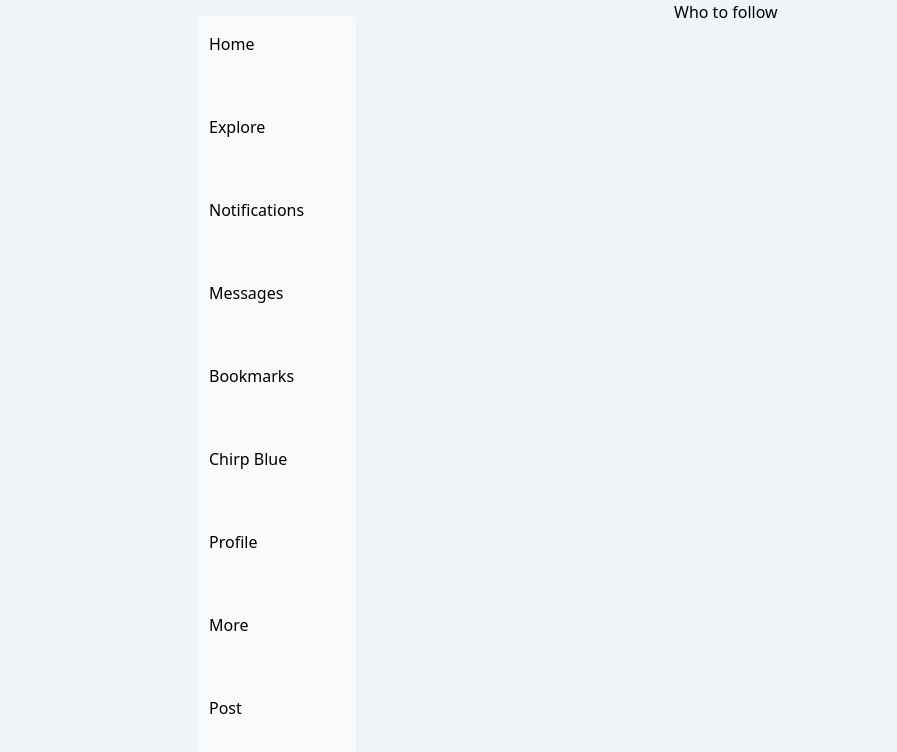
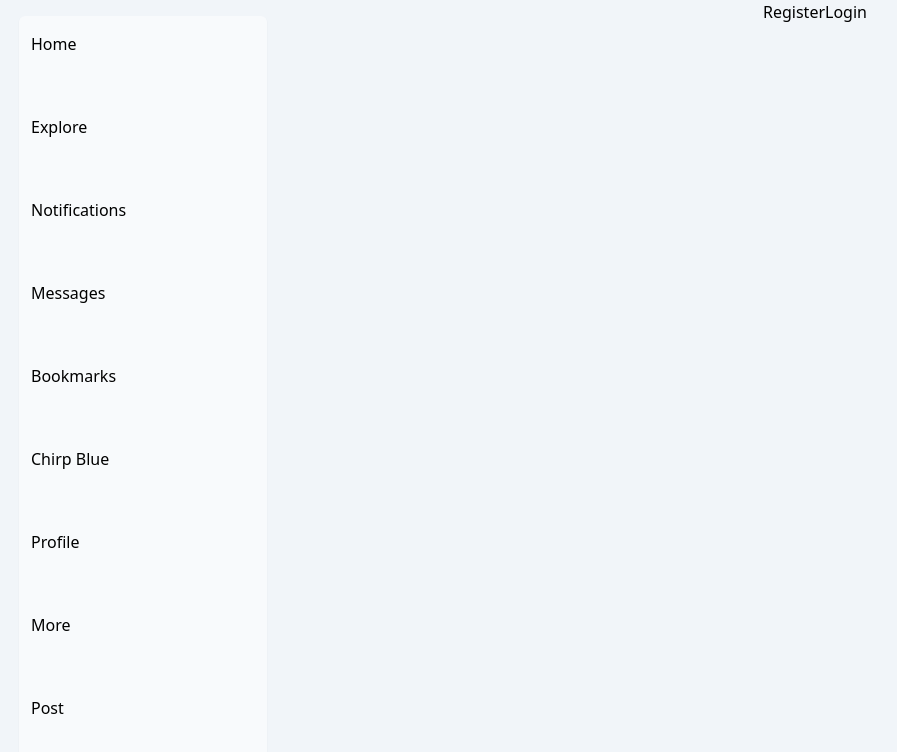
Before and after one commit to Michael-McNair/chirp, a React (Vite) app in the folder frontend/: page / in a window 1280 px wide. Shown: the top 752 px of the page, without its empty margins (125-1022 px from the left). Built offline with nearby package versions, Linux system fonts and the light colour scheme; no server answers.

Commit message:
add following

```diff
--- a/frontend/src/App.tsx
+++ b/frontend/src/App.tsx
@@ -18,6 +18,7 @@ export default function App() {
     name: '',
     email: '',
     color: '',
+    following: [],
   });
   const [page, setPage] = useState('for-you');
 
@@ -29,7 +30,13 @@ export default function App() {
     axios
       .get('http://localhost:3000/api/v1/user-info', { headers })
       .then((res) => {
-        setUser(res.data);
+        if (!res.data.success) {
+          console.log('user not found');
+          localStorage.removeItem('token');
+        } else {
+          console.log(res.data.response);
+          setUser(res.data.response);
+        }
       })
       .catch((err) => {
         console.log(err);
@@ -38,20 +45,26 @@ export default function App() {
 
   return (
     <div className="flex justify-center items-start w-screen bg-slate-100">
-      <div className="flex justify-between max-w-screen-md w-full px-8 gap-4">
+      <div className="flex justify-between max-w-6xl w-full px-20 gap-8">
         <BrowserRouter>
           <Nav user={user} />
           <Routes>
             <Route
               path="/home"
-              element={<Home page={page} setPage={setPage} />}
+              element={
+                <Home
+                  page={page}
+                  setPage={setPage}
+                  following={user.following}
+                />
+              }
             />
             <Route path="/register" element={<Register />} />
             <Route path="/login" element={<Login />} />
             <Route path="/post" element={<Post />} />
             <Route path="/user/:_id" element={<UserPage />} />
           </Routes>
-          {user ? (
+          {user.id ? (
             <section className="w-1/4">
               <h3>Who to follow</h3>
             </section>
```
